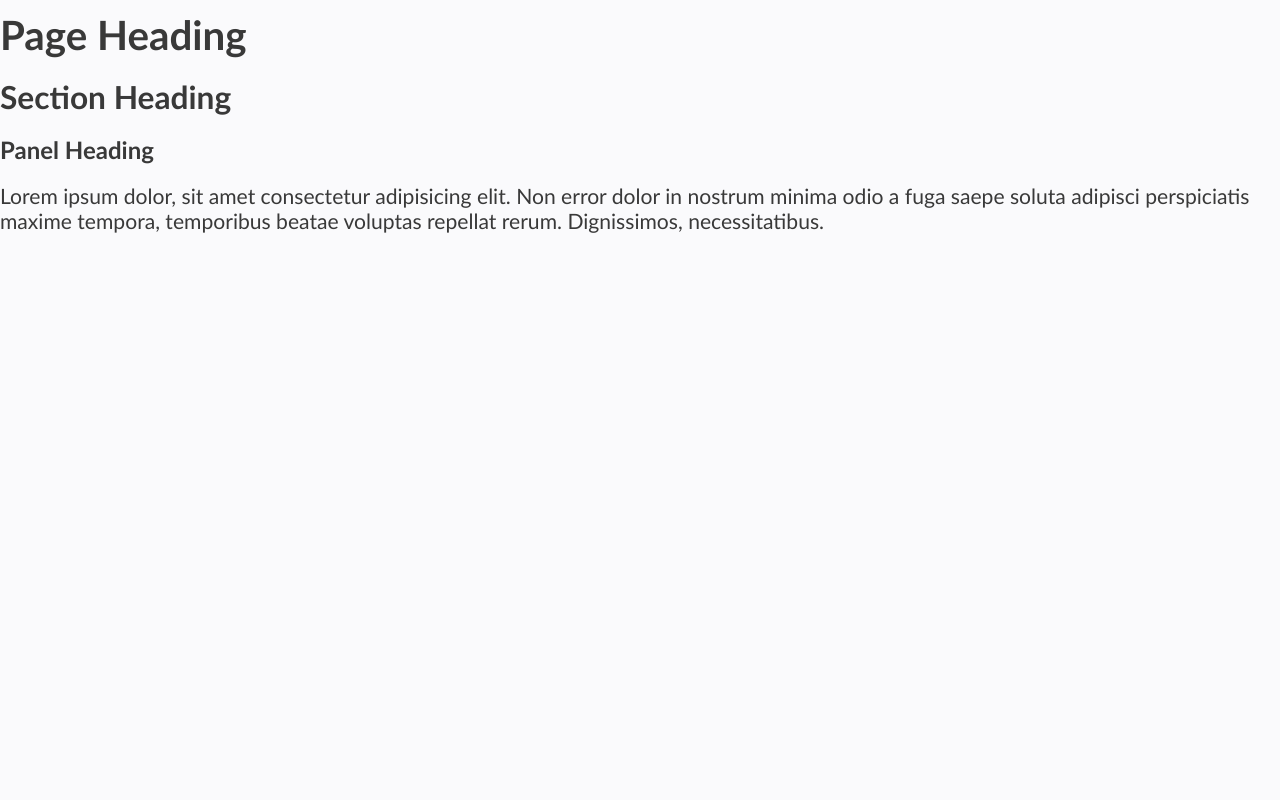
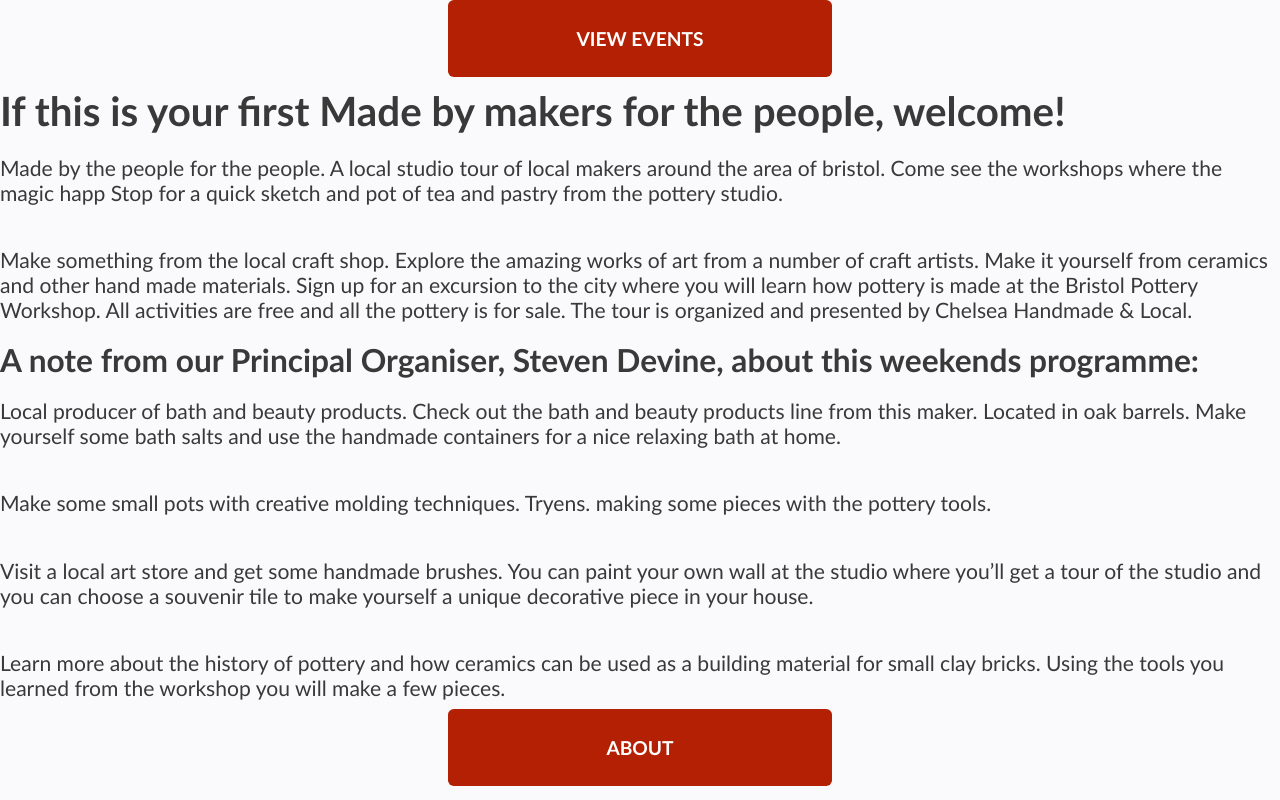
Before and after one commit to nology-tech/Union-Client-Project, a React (Vite) app: page / in a window 1280 px wide. Built offline with nearby package versions, Linux system fonts and the light colour scheme.

Commit message:
initial commit - basic content loaded

```diff
--- a/src/pages/Home/Home.tsx
+++ b/src/pages/Home/Home.tsx
@@ -1,17 +1,59 @@
+import Button from "../../components/Button/Button";
 import Layout from "../../components/Layout/Layout";
 
 const Home = () => {
   return (
     <Layout>
-      <h1>Page Heading</h1>
-      <h2>Section Heading</h2>
-      <h3>Panel Heading</h3>
+      <Button label="View Events" />
+      <h1>If this is your first Made by makers for the people, welcome!</h1>
       <p>
-        Lorem ipsum dolor, sit amet consectetur adipisicing elit. Non error
-        dolor in nostrum minima odio a fuga saepe soluta adipisci perspiciatis
-        maxime tempora, temporibus beatae voluptas repellat rerum. Dignissimos,
-        necessitatibus.
+        Made by the people for the people. A local studio tour of local makers
+        around the area of bristol. Come see the workshops where the magic happ
+        Stop for a quick sketch and pot of tea and pastry from the pottery
+        studio.
       </p>
+      <br></br>
+      <br></br>
+      <p>
+        Make something from the local craft shop. Explore the amazing works of
+        art from a number of craft artists. Make it yourself from ceramics and
+        other hand made materials. Sign up for an excursion to the city where
+        you will learn how pottery is made at the Bristol Pottery Workshop. All
+        activities are free and all the pottery is for sale. The tour is
+        organized and presented by Chelsea Handmade & Local.
+      </p>
+      <h2>
+        A note from our Principal Organiser, Steven Devine, about this weekends
+        programme:
+      </h2>
+      <p>
+        Local producer of bath and beauty products. Check out the bath and
+        beauty products line from this maker. Located in oak barrels. Make
+        yourself some bath salts and use the handmade containers for a nice
+        relaxing bath at home.
+      </p>
+      <br></br>
+      <br></br>
+      <p>
+        Make some small pots with creative molding techniques. Tryens. making
+        some pieces with the pottery tools.
+      </p>
+      <br></br>
+      <br></br>
+      <p>
+        Visit a local art store and get some handmade brushes. You can paint
+        your own wall at the studio where you’ll get a tour of the studio and
+        you can choose a souvenir tile to make yourself a unique decorative
+        piece in your house.
+      </p>
+      <br></br>
+      <br></br>
+      <p>
+        Learn more about the history of pottery and how ceramics can be used as
+        a building material for small clay bricks. Using the tools you learned
+        from the workshop you will make a few pieces.
+      </p>
+      <Button label="ABOUT" />
     </Layout>
   );
 };
```
